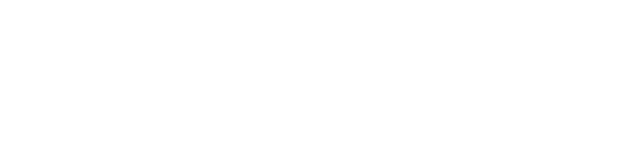
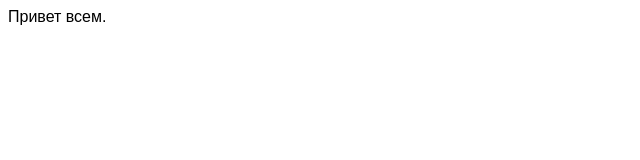
Before and after one commit to Vituspl/Blok-Module01-Burger, a plain HTML site: page index.html in a window 1280 px wide. Shown: the whole page, without its empty margins (0-640 px from the left). Drawn offline with Linux system fonts and the light colour scheme.

Commit message:
burger add fonts

```diff
--- a/index.html
+++ b/index.html
@@ -6,5 +6,7 @@
         <title>Burger</title>
         <link rel="stylesheet" href="./styles/main.css">
     </head>
-    <body></body>
+    <body>
+        Привет всем.
+    </body>
 </html>
--- a/styles/main.css
+++ b/styles/main.css
@@ -0,0 +1,34 @@
+@font-face {
+    font-family: 'OpenSans', Arial, sans-serif;
+    src: url('fonts/OpenSans-Regular.ttf') format('ttf');
+    font-style: normal;
+    font-weight: 400;
+    font-display: swap;
+}
+@font-face {
+    font-family: 'OpenSans', Arial, sans-serif;
+    src: url('fonts/OpenSans-Bold.ttf') format('ttf');
+    font-style: normal;
+    font-weight: 700;
+    font-display: swap;
+}
+@font-face {
+    font-family: 'Roboto', Arial, sans-serif;
+    src: url('./fonts/static/Roboto-Regular.woff2') format('woff2');
+    font-style: normal;
+    font-weight: 400;
+    font-display: swap;
+}
+
+@font-face {
+    font-family: 'Roboto', Arial, sans-serif;
+    src: url('./fonts/static/Roboto-Bold.woff2') format('woff2');
+    font-style: normal;
+    font-weight: 700;
+    font-display: swap;
+}
+
+body {
+    font-family: 'OpenSans', sans-serif;
+    /* font-family: 'Nunito Sans', sans-serif; */
+}
```
Also changed, not shown: fonts/OpenSans-Bold.ttf (added), fonts/OpenSans-Regular.ttf (added), fonts/OpenSans-SemiBold.ttf (added), fonts/Roboto-Bold.woff2 (added), fonts/Roboto-Regular.woff2 (added).
